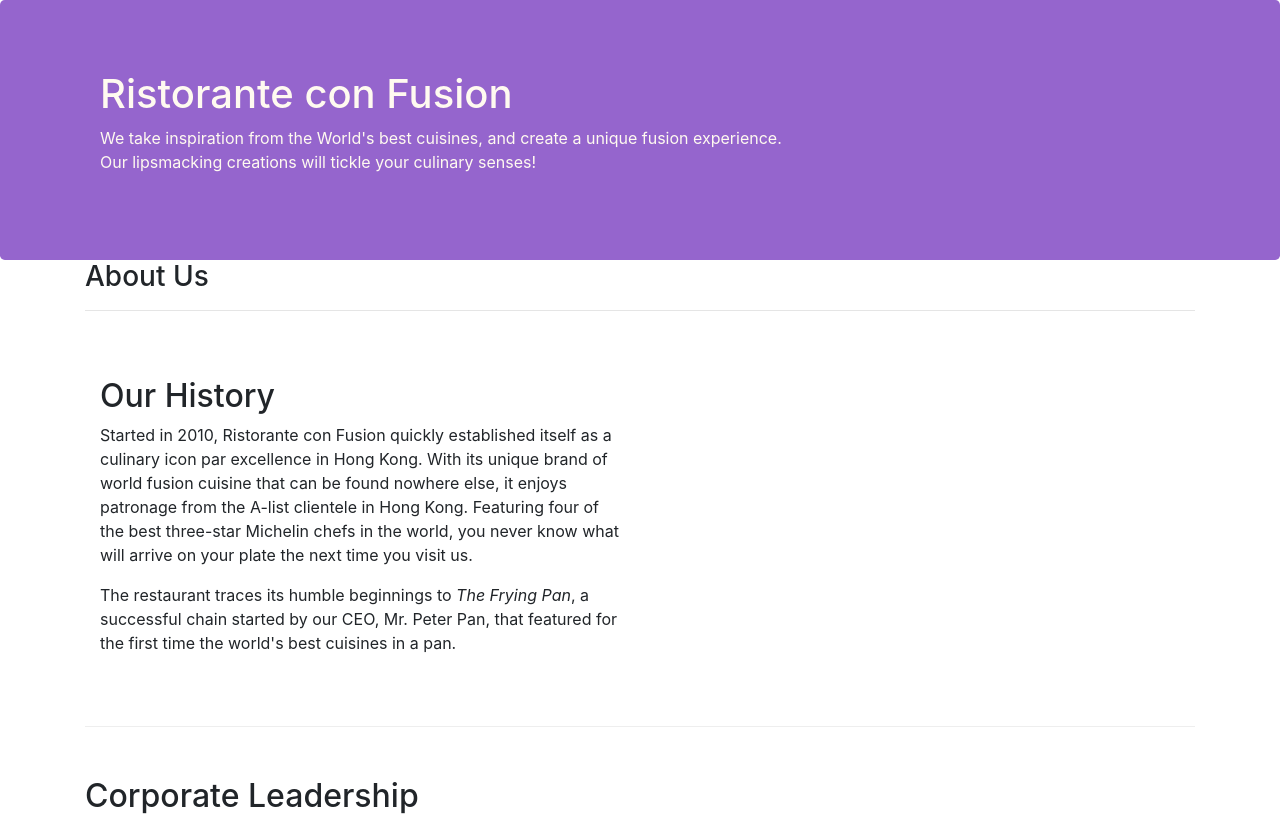
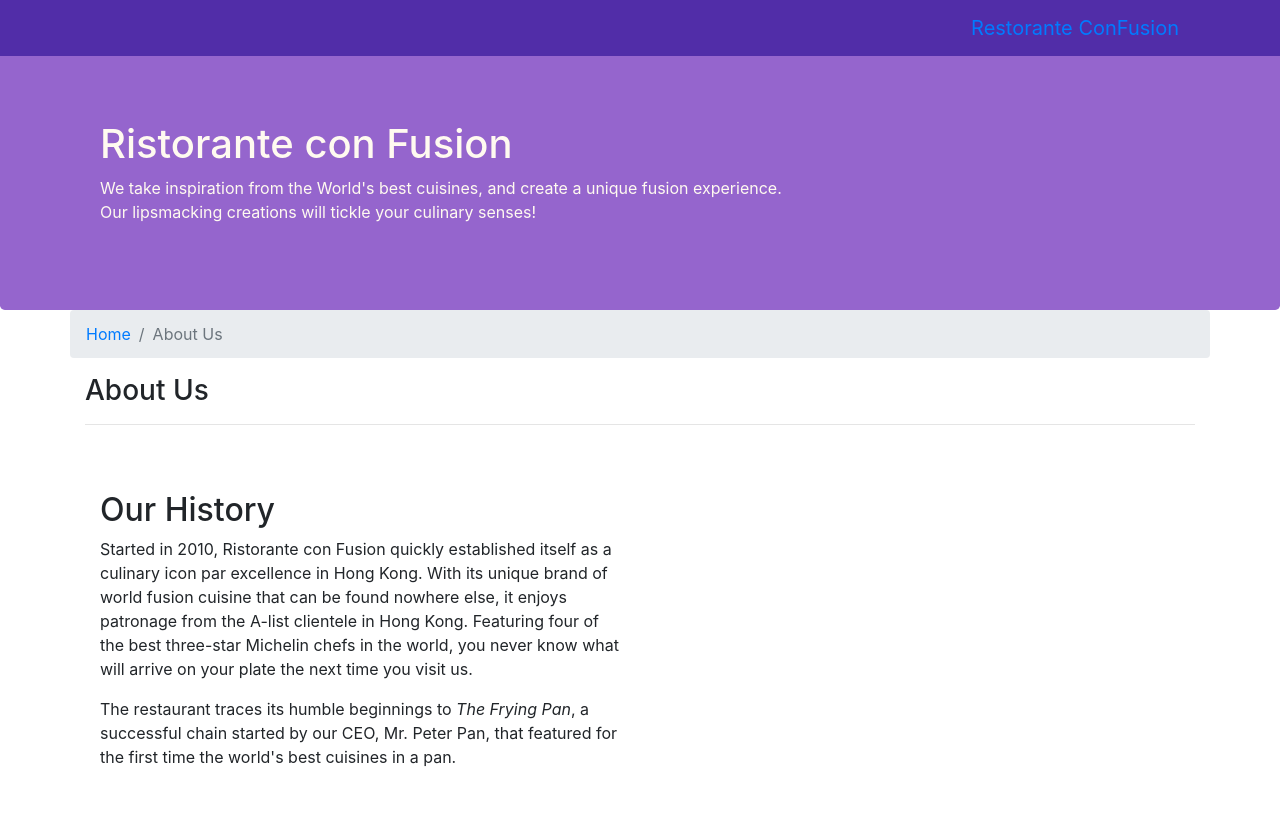
Before and after one commit to vivekvpatil8888/Confusion-Restaurant-Website, a website: page aboutus.html in a window 1280 px wide. Shown: the top 818 px of the page. Drawn offline with nearby package versions, Linux system fonts and the light colour scheme.

Commit message:
Navbar and BreadCrumb

```diff
--- a/aboutus.html
+++ b/aboutus.html
@@ -15,7 +15,24 @@
 </head>
 
 <body>
+    <nav class="navbar navbar-inverse navbar-toggleable-sm fixed-top">
+        <div class="container">
 
+            <button class="navbar-toggler" type="button" data-toggle="collapse" data-target="#Navbar">
+                <span class="navbar-toggler-icon"></span>
+            </button>
+            <a class="navbar-brand" href="./index.html">Restorante ConFusion</a>
+            <div class="collapse navbar-collapse" id="Navbar">
+                <ul class ="navbar-nav">
+                    <li class ="nav-item"><a class="nav-link" href="./index.html">Home</a></li>
+                    <li class ="nav-item active"><a class="nav-link" href="#">About</a></li>
+                    <li class ="nav-item"><a class="nav-link" href="#">Menu</a></li>
+                    <li class ="nav-item"><a class="nav-link" href="#">Contact</a></li>
+                </ul>
+            </div>
+        </div>
+
+    </nav>
     <header class="jumbotron ">
         <div class="container">
             <div class="row row-header">
@@ -30,8 +47,13 @@
     </header>
 
     <div class="container">
-        <div>
-            <div>
+        <div class="row">
+            <ol class="col-12 breadcrumb">
+
+                <li class="breadcrumb-item"><a href="./index.html">Home</a></li>
+                <li class="breadcrumb-item active">About Us</li>
+            </ol>
+            <div class="col-12">
                <h3>About Us</h3>
                <hr>
             </div>
@@ -80,8 +102,8 @@
                 <div class="col-5 offset-1 col-sm-2">
                     <h5>Links</h5>
                     <ul class="list-unstyled">
-                        <li><a href="#">Home</a></li>
-                        <li><a href="#">About</a></li>
+                        <li><a href="./index.html">Home</a></li>
+                        <li><a href="./aboutus.html">About</a></li>
                         <li><a href="#">Menu</a></li>
                         <li><a href="#">Contact</a></li>
                     </ul>
--- a/css/style.css
+++ b/css/style.css
@@ -29,3 +29,12 @@
 	margin: 0px;
 	color: #0f0f0f;
 }
+
+body {
+	padding: 50px 0px 0px 0px;
+	z-index: 0;
+}
+
+.navbar-inverse {
+	background-color: #512DA8;
+}
```
Also changed, not shown: index.html (+18 -1 lines).
